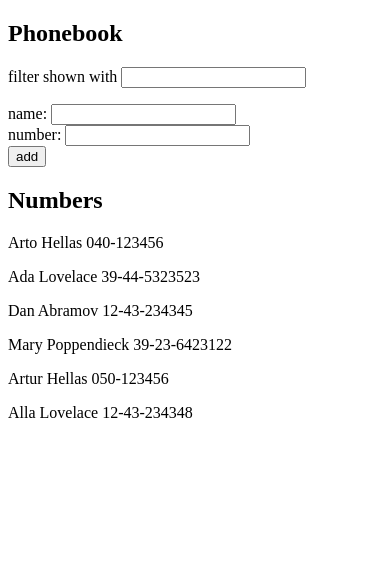
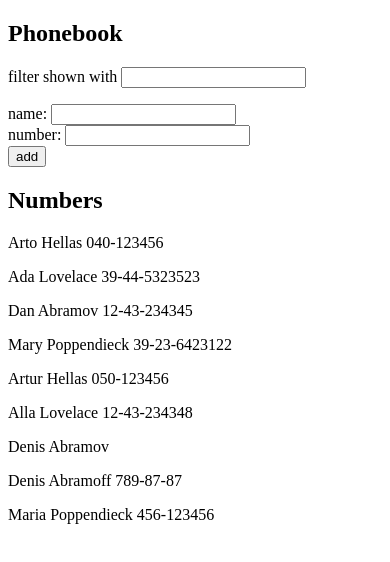
Before and after one commit to DmitryBochkov/submission-repository, a React (Create React App) app in the folder part2/phonebook/: page / in a window 390 px wide. Shown: the top 562 px of the page. Built offline with nearby package versions, Linux system fonts and the light colour scheme; data requests are answered from the project's data file.

Commit message:
done Ex. 2.16: Phonebook step8

```diff
--- a/part2/phonebook/db.json
+++ b/part2/phonebook/db.json
@@ -29,6 +29,21 @@
       "name": "Alla Lovelace",
       "number": "12-43-234348",
       "id": 6
+    },
+    {
+      "name": "Denis Abramov",
+      "number": "",
+      "id": 7
+    },
+    {
+      "name": "Denis Abramoff",
+      "number": "789-87-87",
+      "id": 8
+    },
+    {
+      "name": "Maria Poppendieck",
+      "number": "456-123456",
+      "id": 9
     }
   ]
 }
--- a/part2/phonebook/src/App.js
+++ b/part2/phonebook/src/App.js
@@ -1,5 +1,5 @@
 import React, { useState, useEffect } from 'react'
-import axios from 'axios'
+import personService from './services/persons'
 
 import Filter from './components/Filter';
 import PersonForm from './components/PersonForm';
@@ -12,11 +12,11 @@ const App = () => {
   const [ filteredPersons, setFilteredPersons ] = useState(persons)
 
   useEffect(() => {
-    axios
-      .get('http://localhost:3001/persons')
-      .then(response => {
-        setPersons(response.data)
-        setFilteredPersons(response.data)
+    personService
+      .getAll()
+      .then(initialPeople => {
+        setPersons(initialPeople)
+        setFilteredPersons(initialPeople)
       })
       .catch(err => {
         console.log(err);
@@ -44,11 +44,11 @@ const App = () => {
     } else {
       const personObject = {name: newName, number: newNumber}
 
-      axios
-        .post('http://localhost:3001/persons', personObject)
-        .then(response => {
-          setPersons(persons.concat(response.data))
-          setFilteredPersons(persons.concat(response.data))
+      personService
+        .create(personObject)
+        .then(returnedPerson => {
+          setPersons(persons.concat(returnedPerson))
+          setFilteredPersons(persons.concat(returnedPerson))
           setNewName('')
           setNewNumber('')
         })
--- /dev/null
+++ b/part2/phonebook/src/services/persons.js
@@ -0,0 +1,15 @@
+import axios from 'axios'
+
+const baseUrl = 'http://localhost:3001/persons'
+
+const getAll = () => {
+  const request = axios.get(baseUrl)
+  return request.then(response => response.data)
+}
+
+const create = personObject => {
+  const request = axios.post(baseUrl, personObject)
+  return request.then(response => response.data)
+}
+
+export default { getAll, create }
```
